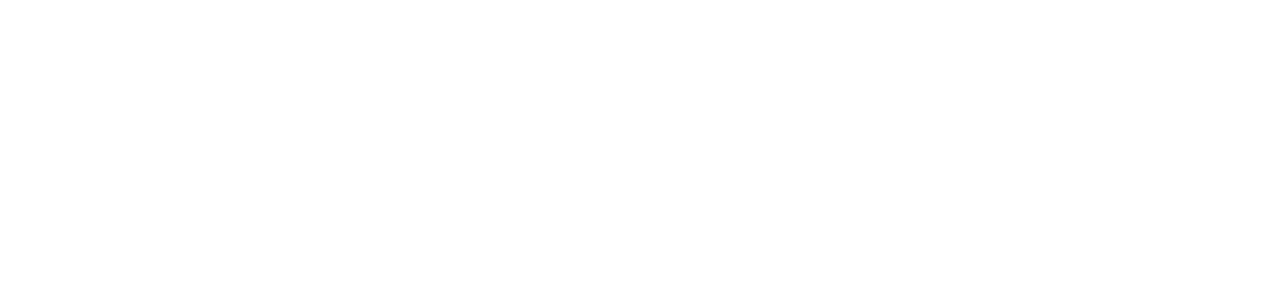
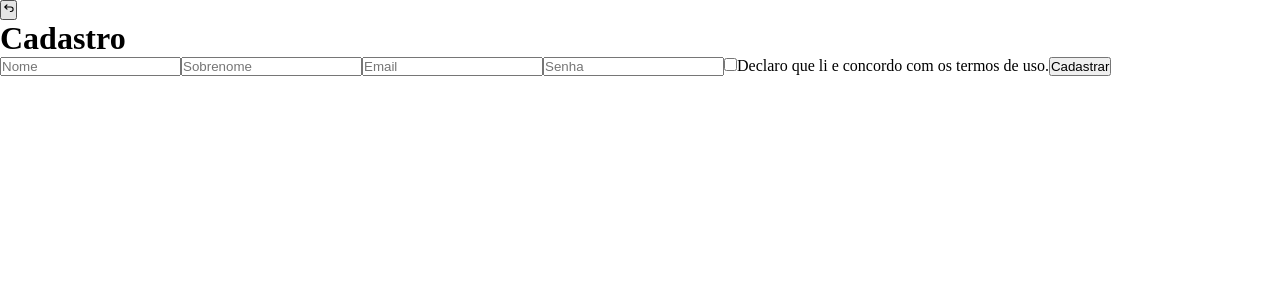
Before and after one commit to lucasmpimentel/Delivery_App, a React (Create React App) app in the folder front-end/: page /register in a window 1280 px wide. Before the commit this address had no page. Shown: the top 300 px of the page. Built offline with nearby package versions, Linux system fonts and the light colour scheme.

Commit message:
style: pasta sign-up renomeada (req 6)

```diff
--- a/front-end/src/Routes.js
+++ b/front-end/src/Routes.js
@@ -1,13 +1,13 @@
 import React from 'react';
 import { Routes, Route } from 'react-router-dom';
 import Login from './pages/login';
-import SignUp from './pages/sign-up';
+import Register from './pages/register';
 
 export default function Index() {
   return (
     <Routes>
       <Route path="/login" element={ <Login /> } />
-      <Route path="cadastro" element={ <SignUp /> } />
+      <Route path="/register" element={ <Register /> } />
     </Routes>
   );
 }
--- a/front-end/src/pages/sign-up/index.jsx
+++ b/front-end/src/pages/register/index.jsx
@@ -3,7 +3,7 @@
 import { TbArrowBackUp } from 'react-icons/tb';
 // import * as C from './styles';
 
-export default function SignUp() {
+export default function Register() {
   const MIN_NAME = 3;
   const MIN_PASSWORD = 6;
   const EMAIL_REGEX = /^[\w.-]+@[\w.-]+\.[\w]+(\.[\w]+)?$/i;
```
Also changed, not shown: front-end/src/pages/register/styles.js (renamed from front-end/src/pages/sign-up/styles.js).
